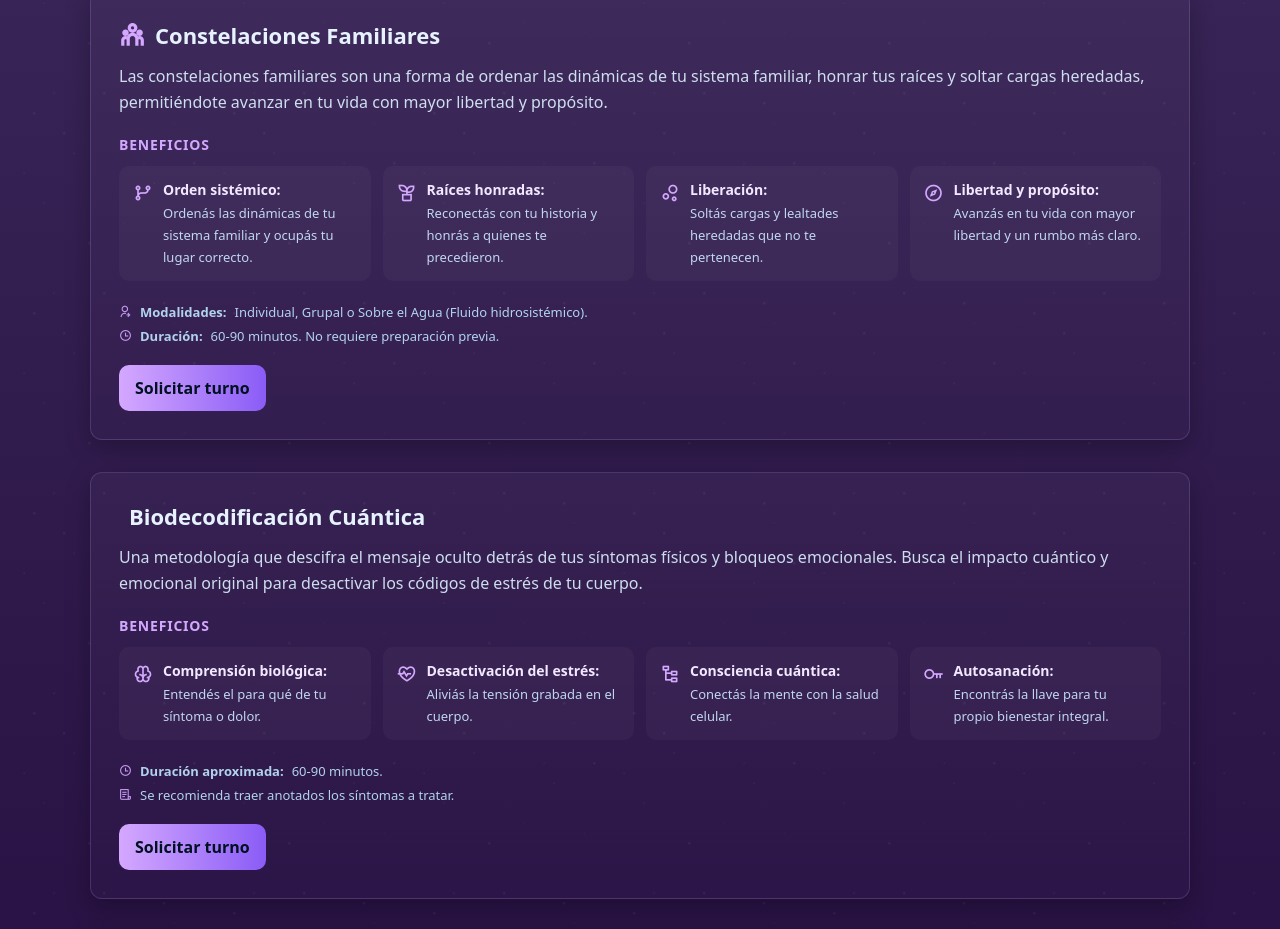
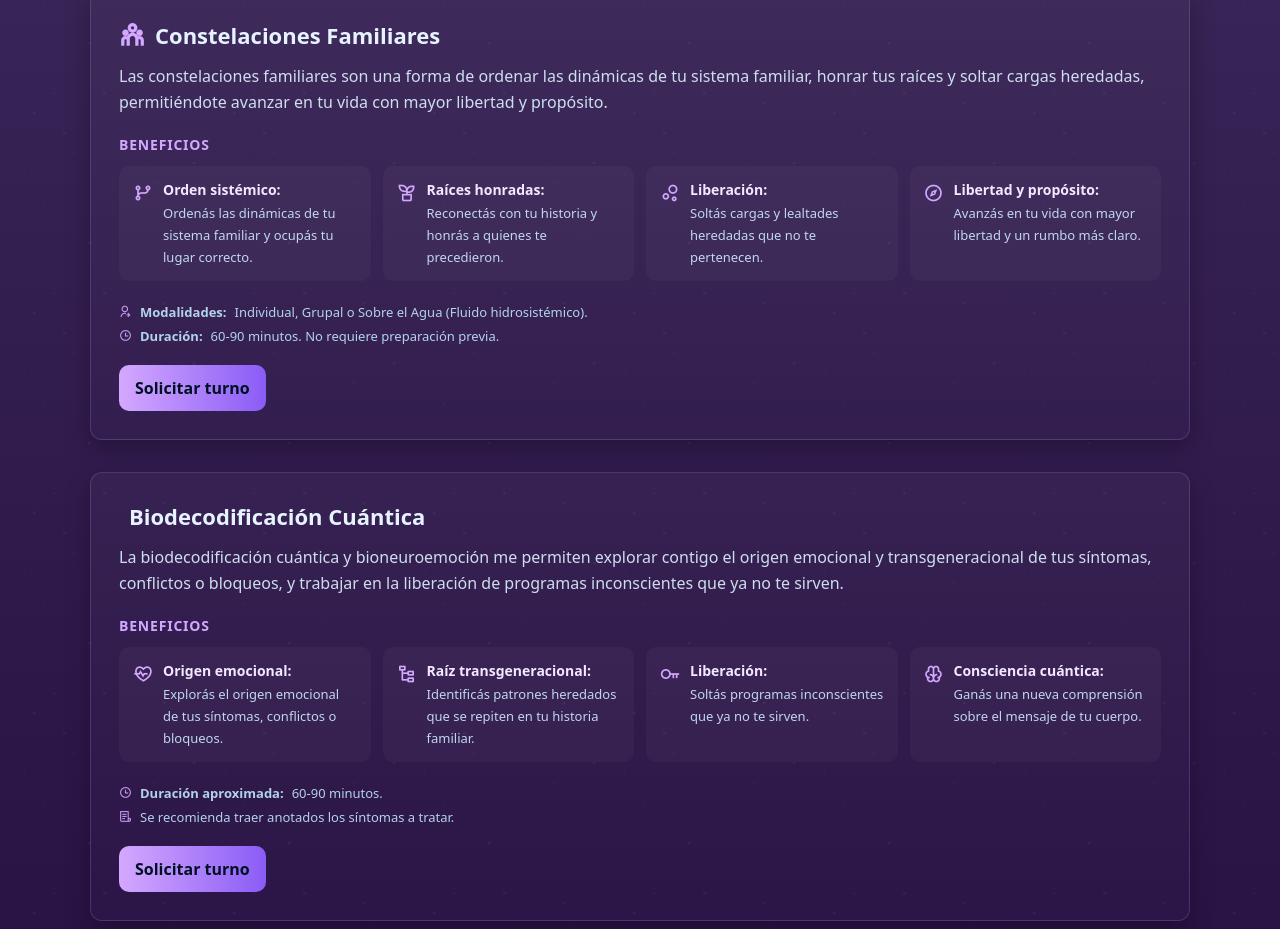
Before and after one commit to BemoSolF/bemosolf.github.io, a plain HTML site: page terapias.html in a window 1280 px wide. Shown: the part 331-1260 px from the top of the page. Drawn offline with nearby package versions, Linux system fonts and the light colour scheme; some icons are missing.

Commit message:
Actualizar descripcion y beneficios de Biodecodificacion Cuantica

```diff
--- a/terapias.html
+++ b/terapias.html
@@ -326,36 +326,36 @@
     <!-- Biodecodificación Cuántica -->
     <div id="biodecodificacion" class="tarjeta-terapia">
      <h3><i class="ri-dna-line"></i> Biodecodificación Cuántica</h3>
-      <p class="introduccion">Una metodología que descifra el mensaje oculto detrás de tus síntomas físicos y bloqueos emocionales. Busca el impacto cuántico y emocional original para desactivar los códigos de estrés de tu cuerpo.</p>
+      <p class="introduccion">La biodecodificación cuántica y bioneuroemoción me permiten explorar contigo el origen emocional y transgeneracional de tus síntomas, conflictos o bloqueos, y trabajar en la liberación de programas inconscientes que ya no te sirven.</p>
 
       <p class="titulo-beneficios">Beneficios</p>
       <div class="contenedor-capsulas">
         <div class="beneficio-capsula">
-          <i class="ri-brain-line"></i>
-          <div>
-            <strong>Comprensión biológica:</strong>
-            <span>Entendés el para qué de tu síntoma o dolor.</span>
-          </div>
-        </div>
-        <div class="beneficio-capsula">
           <i class="ri-heart-pulse-line"></i>
           <div>
-            <strong>Desactivación del estrés:</strong>
-            <span>Aliviás la tensión grabada en el cuerpo.</span>
+            <strong>Origen emocional:</strong>
+            <span>Explorás el origen emocional de tus síntomas, conflictos o bloqueos.</span>
           </div>
         </div>
         <div class="beneficio-capsula">
           <i class="ri-node-tree"></i>
           <div>
-            <strong>Consciencia cuántica:</strong>
-            <span>Conectás la mente con la salud celular.</span>
+            <strong>Raíz transgeneracional:</strong>
+            <span>Identificás patrones heredados que se repiten en tu historia familiar.</span>
           </div>
         </div>
         <div class="beneficio-capsula">
           <i class="ri-key-line"></i>
           <div>
-            <strong>Autosanación:</strong>
-            <span>Encontrás la llave para tu propio bienestar integral.</span>
+            <strong>Liberación:</strong>
+            <span>Soltás programas inconscientes que ya no te sirven.</span>
+          </div>
+        </div>
+        <div class="beneficio-capsula">
+          <i class="ri-brain-line"></i>
+          <div>
+            <strong>Consciencia cuántica:</strong>
+            <span>Ganás una nueva comprensión sobre el mensaje de tu cuerpo.</span>
           </div>
         </div>
       </div>
```
